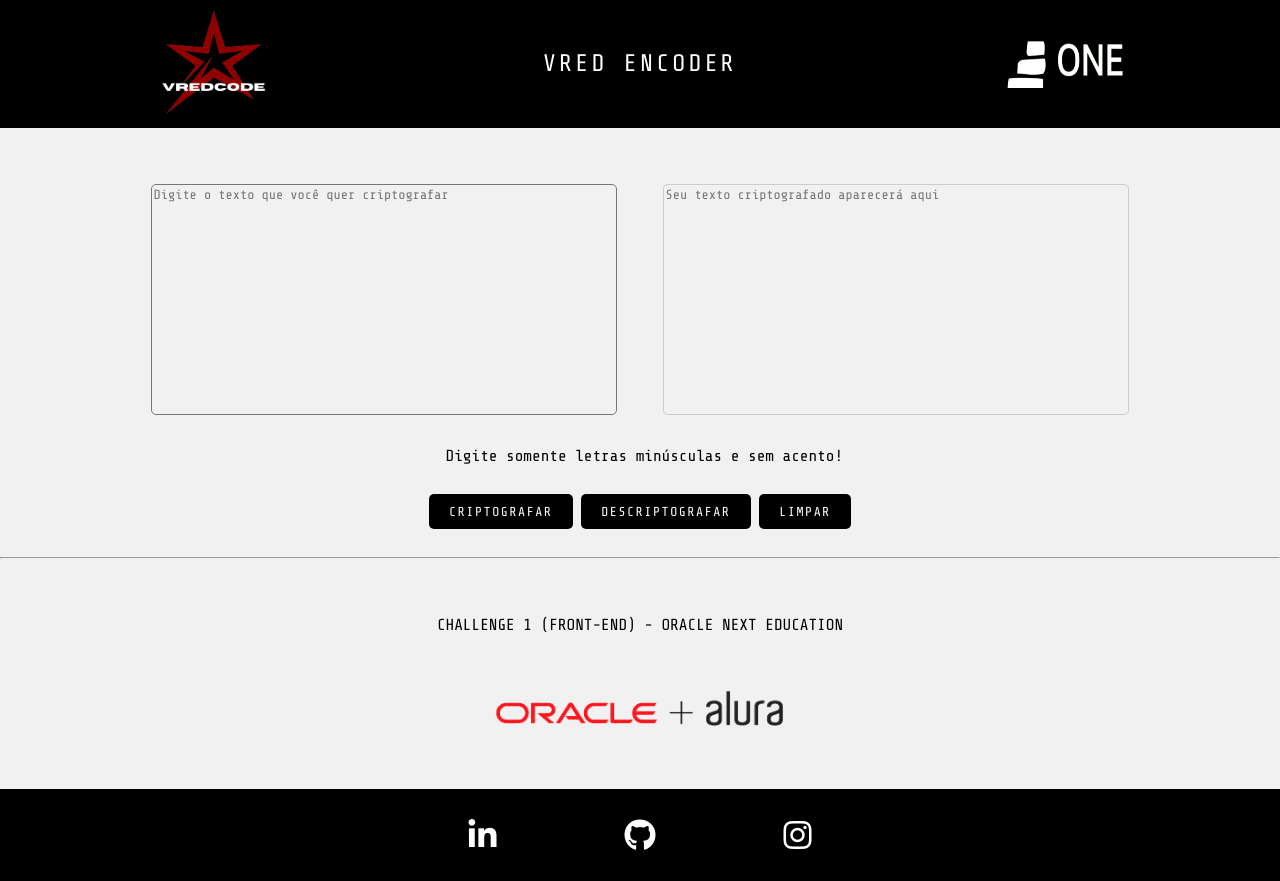
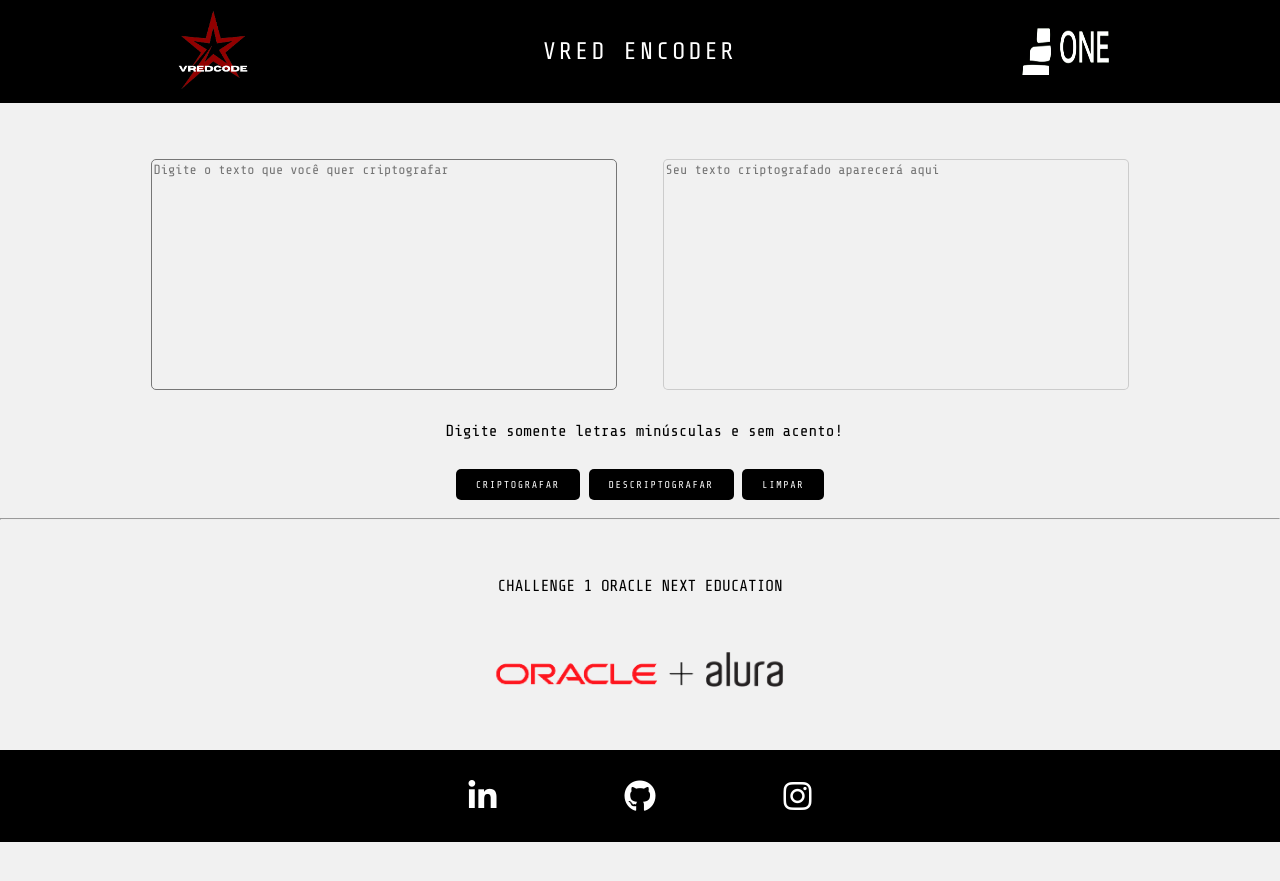
Before and after one commit to vicentestrela/encriptador-oracle-next-education, a plain HTML site: page index.html in a window 1280 px wide. After the commit the page ends 842 px from the top, so only its background shows below. Drawn offline with nearby package versions, Linux system fonts and the light colour scheme.

Commit message:
encriptadorv1.4

```diff
--- a/css/style.css
+++ b/css/style.css
@@ -56,12 +56,12 @@ body, textarea, button{
     color: white;
     padding: 10px 20px;
     text-decoration: none;
-    font-size: 13px;
+    font-size: 10px;
     letter-spacing: 0.1rem;
     cursor: pointer;
     text-transform: uppercase;
     border-radius: 5px;
-    margin-bottom: 20px;
+    margin-bottom: 10px;
 }
 .bt:hover {
     box-shadow: 0 8px 16px 0 rgba(0,0,0,0.2), 0 6px 20px 0 rgba(0,0,0,0.19);
--- a/index.html
+++ b/index.html
@@ -17,15 +17,13 @@
                 <div id="topbar">
                     <a href="https://www.linkedin.com/company/vredcode" target="_blank">
                         <picture>
-                            <source media="(max-width:800px )" srcset="assets/vr-logo.png">
-                            <img src="assets/vr-logo.png" alt="Alura" style="width: 105px; height: 105px; margin: 10px;">
+                            <img src="assets/vr-logo.png" alt="VRedCode" style="width: 70px; height: 80px; margin-top: 10px; margin-bottom: 10px;">
                         </picture>
                     </a>
                     <div><h2 id="title">VRed Encoder</h2></div>
                     <a href="https://www.alura.com.br/oracle-next-education" target="_blank">
                         <picture>
-                            <source media="(max-width:800px )" srcset="assets/one.png">
-                            <img src="assets/one.png" alt="Oracle Next Education" style="width: 120px; height: 50px;">
+                            <img src="assets/one.png" alt="Oracle Next Education" style="width: 90px; height: 50px;">
                         </picture>
                     </a>
                 </div>
@@ -54,7 +52,7 @@
                 </div>
             </div>
             <hr>
-            <div id="title-b"><p>Challenge 1 (Front-End) - Oracle Next Education</p></div>
+            <div id="title-b"><p>Challenge 1 Oracle Next Education</p></div>
             <div id="img-one">
                 <div><img src="./assets/alura-oracle.png" alt="logoOracle" style="width: 300px;"></div>
             </div>
```
Also changed, not shown: 1 other file.
